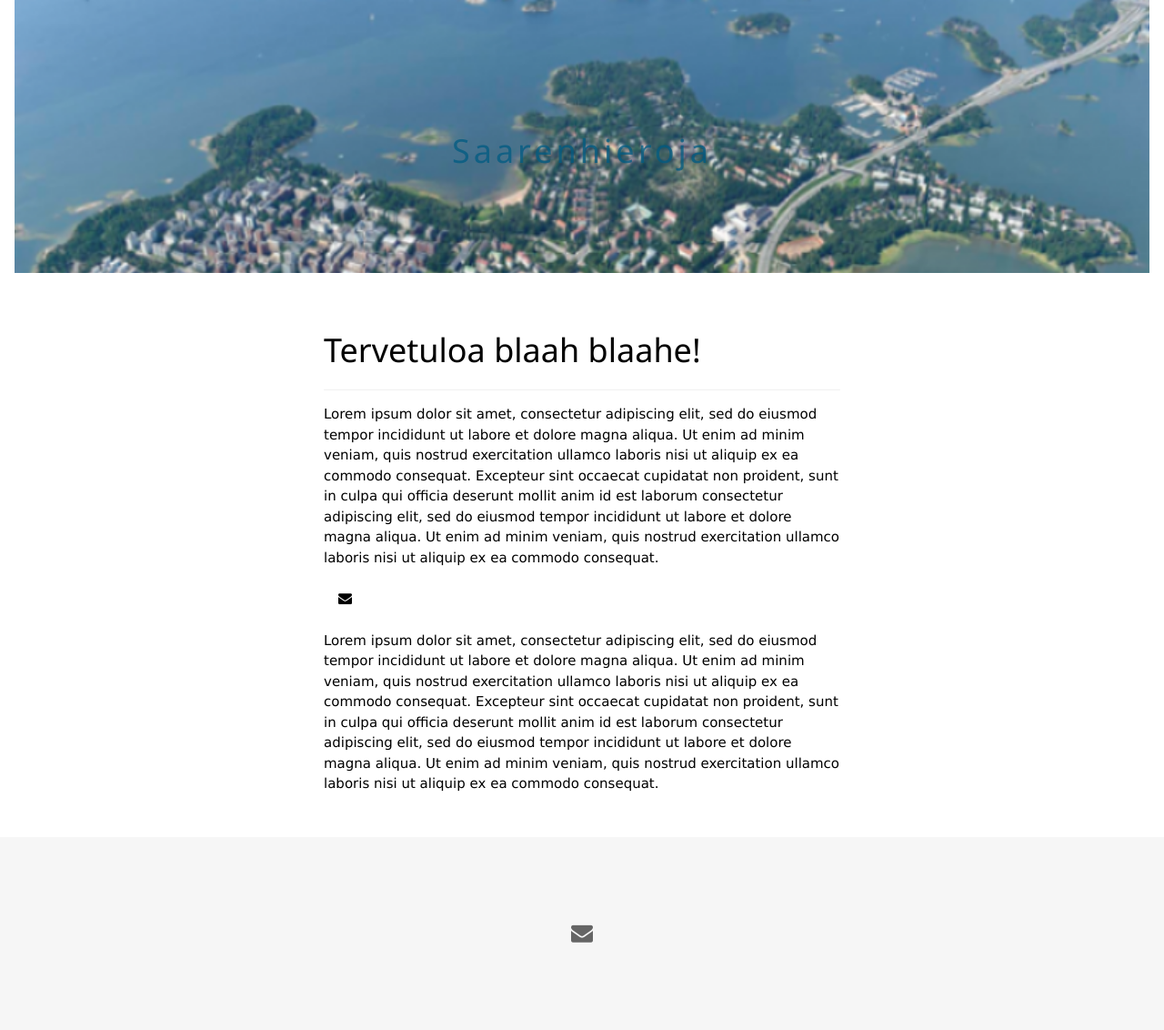
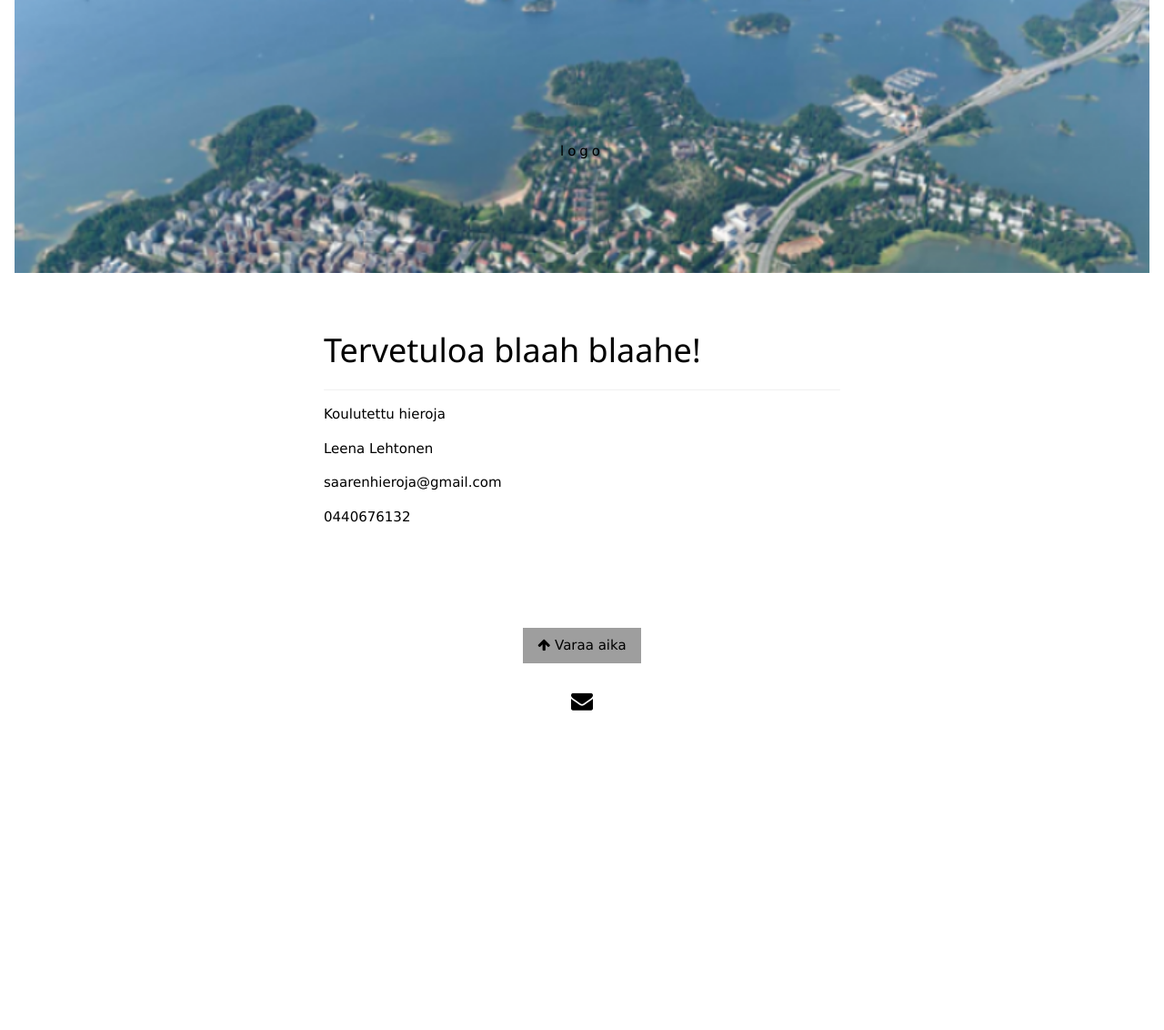
Before and after one commit to saarenhieroja/saarenhieroja.github.io, a Jekyll site: the page index.html, which Jekyll copies as it is, in a window 1280 px wide. Shown: the whole page at 91% size. Built offline with Jekyll 4.4.1, drawn with Linux system fonts in a browser that asks for light colours; after the commit the page ends 900 px from its top, so only the background shows below that.

Commit message:
Update index.html

```diff
--- a/index.html
+++ b/index.html
@@ -1,31 +1,52 @@
----
-layout: default
-title: Saarenhieroja
----
+<!DOCTYPE html>
+	<html>
+		<head>
+			<title>{{ page.title }}</title>
+            <meta charset="UTF-8">
+            <meta name="viewport" content="width=device-width, initial-scale=1">
+            <!-- link to main stylesheet -->
+            <link rel="stylesheet" href="https://www.w3schools.com/w3css/4/w3.css">
+            <link href="https://fonts.googleapis.com/css2?family=Oswald&family=Roboto&display=swap" rel="stylesheet">
+            <link rel="stylesheet" href="https://cdnjs.cloudflare.com/ajax/libs/font-awesome/4.7.0/css/font-awesome.min.css">
+            <link rel="stylesheet" type="text/css" href="/css/main.css">
+        </head>
+		<body>
+
+        <!-- Content -->
+        <div class="w3-container">
+
 
 	<!-- LandingPage image -->
 	<div class="w3-display-container w3-content w3-wide" style="max-width:1500px;">
 		<div class="bg"></div>
 		<div class="w3-display-middle w3-margin-top w3-center">
-			<h1 class="w3-xxlarge w3-text-white">
-				<span class="w3-padding w3-opacity-min" style="color:#005B82;" >Saarenhieroja</span>
-			</h1>
+			logo
 		</div>
 	</div>
 
 	<div class="w3-auto w3-content" style="max-width:600px">
 		<div class="w3-container w3-padding-32" >
 			<h1 class="w3-border-bottom w3-border-light-grey w3-padding-16">Tervetuloa blaah blaahe!</h1>
-			<p>Lorem ipsum dolor sit amet, consectetur adipiscing elit, sed do eiusmod tempor incididunt ut labore et dolore magna aliqua. Ut enim ad minim veniam, quis nostrud exercitation ullamco laboris nisi ut aliquip ex ea commodo consequat. Excepteur sint
-				occaecat cupidatat non proident, sunt in culpa qui officia deserunt mollit anim id est laborum consectetur adipiscing elit, sed do eiusmod tempor incididunt ut labore et dolore magna aliqua. Ut enim ad minim veniam, quis nostrud exercitation ullamco
-				laboris nisi ut aliquip ex ea commodo consequat.
-			</p>
-      <p>
-      <a href="mailto:leenahlehtonen@gmail.com" class="w3-btn w3-circle"><i class="fa fa-envelope"></i></a>
-      </p>
-			<p>Lorem ipsum dolor sit amet, consectetur adipiscing elit, sed do eiusmod tempor incididunt ut labore et dolore magna aliqua. Ut enim ad minim veniam, quis nostrud exercitation ullamco laboris nisi ut aliquip ex ea commodo consequat. Excepteur sint
-				occaecat cupidatat non proident, sunt in culpa qui officia deserunt mollit anim id est laborum consectetur adipiscing elit, sed do eiusmod tempor incididunt ut labore et dolore magna aliqua. Ut enim ad minim veniam, quis nostrud exercitation ullamco
-				laboris nisi ut aliquip ex ea commodo consequat.
-			</p>
+			<p>Koulutettu hieroja</p>
+			<p>Leena Lehtonen</p>
+			<p>saarenhieroja@gmail.com</p>
+			<p>0440676132</p>
 		</div>
+
 	</div>
+
+        </div>
+
+		<div class="w3-center w3-padding-64">
+
+		<a href="#home" class="w3-button w3-grey"><i class="fa fa-arrow-up"></i> Varaa aika</a>
+		 <div class="w3-xlarge w3-section">
+                    <a href="mailto:saarenhieroja@gmail.com" class="w3-btn w3-circle"><i class="fa fa-envelope"></i></a>
+                </div>
+            </div>
+		</body>
+
+		<script>
+		</script>
+
+	</html>
```
